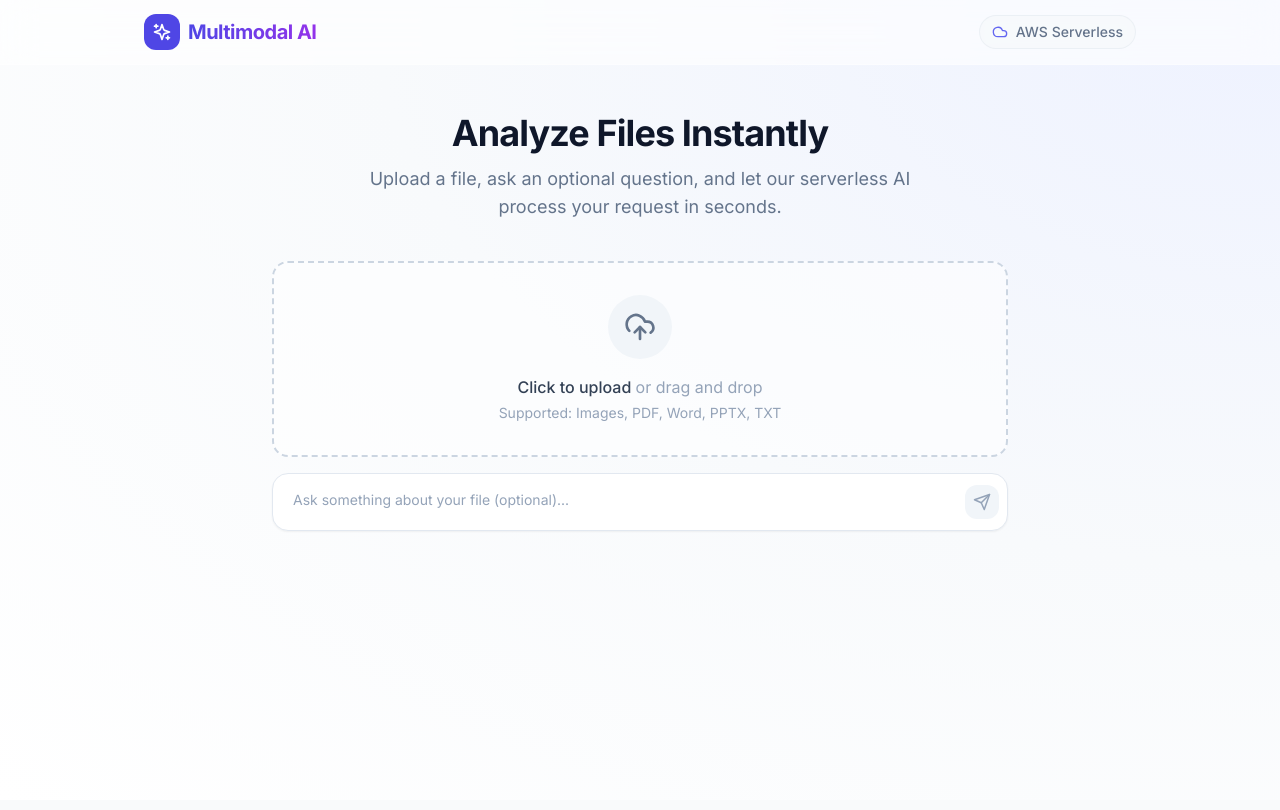
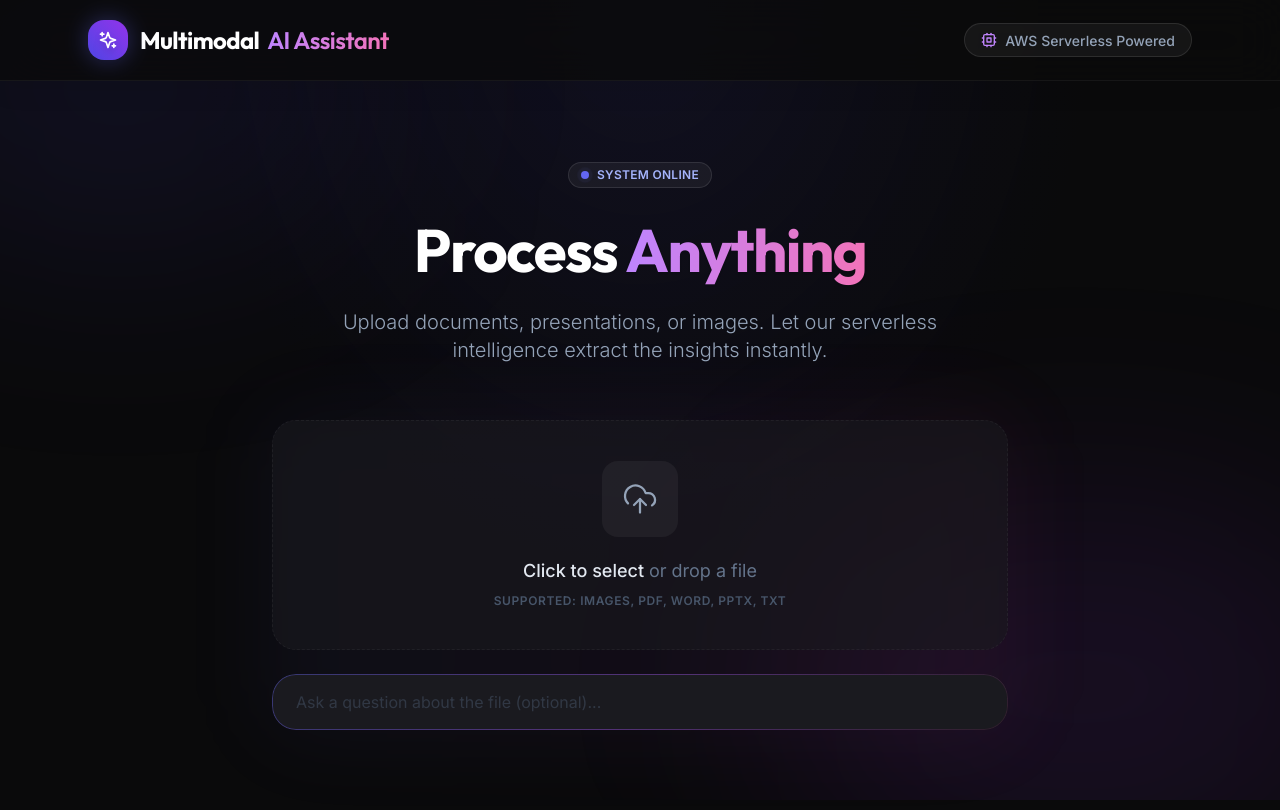
Before and after one commit to DharshanSP/fusionx, a React (Vite) app: page / in a window 1280 px wide. Built offline with nearby package versions, Linux system fonts and the light colour scheme.

Commit message:
frontend updated

```diff
--- a/index.html
+++ b/index.html
@@ -1,5 +1,5 @@
 <!doctype html>
-<html lang="en">
+<html lang="en" class="dark">
   <head>
     <meta charset="UTF-8" />
     <link rel="icon" type="image/svg+xml" href="/vite.svg" />
@@ -7,9 +7,9 @@
     <title>Multimodal AI Assistant</title>
     <link rel="preconnect" href="https://fonts.googleapis.com">
     <link rel="preconnect" href="https://fonts.gstatic.com" crossorigin>
-    <link href="https://fonts.googleapis.com/css2?family=Inter:wght@300;400;500;600;700&display=swap" rel="stylesheet">
+    <link href="https://fonts.googleapis.com/css2?family=Outfit:wght@300;400;500;600;700&family=Inter:wght@300;400;500;600&display=swap" rel="stylesheet">
   </head>
-  <body class="bg-gray-50 text-gray-900 font-sans antialiased min-h-screen selection:bg-indigo-200 selection:text-indigo-900">
+  <body class="bg-[#0A0A0B] text-slate-200 font-sans antialiased min-h-screen selection:bg-indigo-500/30 selection:text-indigo-200 overflow-x-hidden">
     <div id="root"></div>
     <script type="module" src="/src/main.jsx"></script>
   </body>
--- a/src/App.jsx
+++ b/src/App.jsx
@@ -26,23 +26,42 @@ function App() {
   };
 
   return (
-    <div className="min-h-screen flex flex-col font-sans bg-[radial-gradient(ellipse_at_top_right,_var(--tw-gradient-stops))] from-indigo-50 via-slate-50 to-white">
+    <div className="min-h-screen flex flex-col relative">
+      {/* Dynamic Background Effects */}
+      <div className="fixed inset-0 pointer-events-none z-0 overflow-hidden">
+        {/* Core dark gradient */}
+        <div className="absolute inset-0 bg-[radial-gradient(ellipse_at_top,_var(--tw-gradient-stops))] from-indigo-900/20 via-background to-background"></div>
+        {/* Animated glowing blobs */}
+        <div className="absolute top-[-10%] left-[-10%] w-[40%] h-[40%] rounded-full bg-indigo-600/10 blur-[120px] animate-blob"></div>
+        <div className="absolute bottom-[-10%] right-[-10%] w-[50%] h-[50%] rounded-full bg-purple-600/10 blur-[120px] animate-blob" style={{ animationDelay: '2s' }}></div>
+      </div>
+
       <Navbar />
 
-      <main className="flex-1 max-w-3xl w-full mx-auto px-4 py-8 sm:py-12 flex flex-col items-center">
+      <main className="flex-1 max-w-3xl w-full mx-auto px-4 py-12 sm:py-20 flex flex-col items-center relative z-10">
 
-        {/* Main Content Card Container */}
-        <div className="w-full space-y-6">
-          <div className="text-center mb-10 animate-fade-in">
-            <h2 className="text-3xl sm:text-4xl font-extrabold text-slate-900 tracking-tight mb-3">
-              Analyze Files Instantly
+        {/* Main Content Container */}
+        <div className="w-full space-y-8">
+          <div className="text-center mb-14 animate-slide-up">
+            <div className="inline-flex items-center gap-2 px-3 py-1 rounded-full bg-white/5 border border-white/10 text-xs font-semibold tracking-wide text-indigo-300 uppercase mb-6">
+              <span className="relative flex h-2 w-2">
+                <span className="animate-ping absolute inline-flex h-full w-full rounded-full bg-indigo-400 opacity-75"></span>
+                <span className="relative inline-flex rounded-full h-2 w-2 bg-indigo-500"></span>
+              </span>
+              System Online
+            </div>
+            <h2 className="text-4xl sm:text-5xl md:text-6xl font-extrabold text-white tracking-tight mb-5 font-display drop-shadow-sm leading-tight pb-2 pt-2">
+              Process <span className="gradient-text">Anything</span>
             </h2>
-            <p className="text-slate-500 text-lg max-w-xl mx-auto">
-              Upload a file, ask an optional question, and let our serverless AI process your request in seconds.
+            <p className="text-slate-400 text-lg sm:text-xl max-w-2xl mx-auto font-light leading-relaxed">
+              Upload documents, presentations, or images. Let our serverless intelligence extract the insights instantly.
             </p>
           </div>
 
-          <div className="flex flex-col gap-4">
+          <div className="flex flex-col gap-6 relative">
+            {/* Subtle glow behind the main interactive area */}
+            <div className="absolute -inset-4 bg-gradient-to-r from-indigo-500/10 via-purple-500/10 to-pink-500/10 blur-2xl opacity-50 rounded-[3rem] -z-10"></div>
+
             <UploadBox file={file} setFile={setFile} />
             <QueryInput
               query={query}
--- a/src/components/Navbar.jsx
+++ b/src/components/Navbar.jsx
@@ -1,21 +1,25 @@
 import React from 'react';
-import { Sparkles, Cloud } from 'lucide-react';
+import { Sparkles, Cpu } from 'lucide-react';
 
 export default function Navbar() {
   return (
-    <header className="glass-header">
-      <div className="max-w-5xl mx-auto px-4 h-16 flex items-center justify-between">
-        <div className="flex items-center gap-2">
-          <div className="bg-indigo-600 p-2 rounded-xl text-white">
-            <Sparkles size={20} />
+    <header className="glass-header shadow-[0_4px_30px_rgba(0,0,0,0.1)]">
+      <div className="max-w-6xl mx-auto px-6 h-20 flex items-center justify-between">
+        <div className="flex items-center gap-3">
+          <div className="relative group cursor-pointer">
+            <div className="absolute inset-0 bg-indigo-500 blur-md opacity-40 group-hover:opacity-70 transition-opacity rounded-full duration-500"></div>
+            <div className="bg-gradient-to-tr from-indigo-600 to-purple-600 p-2.5 rounded-2xl text-white relative flex items-center justify-center transform group-hover:scale-105 transition-transform duration-300">
+              <Sparkles size={20} className="drop-shadow-lg" />
+            </div>
           </div>
-          <h1 className="text-xl font-bold bg-clip-text text-transparent bg-gradient-to-r from-indigo-600 to-purple-600 font-sans tracking-tight">
-            Multimodal AI
+          <h1 className="text-xl md:text-2xl font-bold font-display tracking-tight text-white flex items-center gap-2">
+            Multimodal <span className="gradient-text font-semibold">AI Assistant</span>
           </h1>
         </div>
-        <div className="flex items-center gap-2 text-sm font-medium text-slate-500 bg-slate-100/50 px-3 py-1.5 rounded-full border border-slate-200/50 backdrop-blur-sm">
-          <Cloud size={16} className="text-indigo-500" />
-          <span>AWS Serverless</span>
+        <div className="flex items-center gap-2 text-xs md:text-sm font-medium text-slate-400 bg-white/5 hover:bg-white/10 transition-colors px-4 py-2 rounded-full border border-white/10 cursor-default">
+          <Cpu size={16} className="text-purple-400" />
+          <span className="hidden leading-none md:block mt-0.5">AWS Serverless Powered</span>
+          <span className="md:hidden top-0.5 relative leading-none">AWS</span>
         </div>
       </div>
     </header>
--- a/src/components/QueryInput.jsx
+++ b/src/components/QueryInput.jsx
@@ -13,30 +13,31 @@ export default function QueryInput({ query, setQuery, onSubmit, isLoading, disab
 
   return (
     <div className="w-full relative animate-slide-up" style={{ animationDelay: '100ms' }}>
-      <div className="relative flex items-center bg-white rounded-2xl border border-slate-200 shadow-sm focus-within:border-indigo-500 focus-within:ring-4 focus-within:ring-indigo-500/10 transition-all duration-300">
+      <div className={`relative flex items-center bg-[#1a1a1f] rounded-3xl premium-glow transition-all duration-300 ${!disabled ? 'shadow-[0_8px_30px_rgba(99,102,241,0.1)]' : ''}`}>
         <textarea
           value={query}
           onChange={(e) => setQuery(e.target.value)}
           onKeyDown={handleKeyDown}
-          placeholder="Ask something about your file (optional)..."
-          className="w-full bg-transparent border-0 rounded-2xl py-4 pl-5 pr-14 text-sm text-slate-800 placeholder:text-slate-400 focus:ring-0 resize-none h-14"
+          placeholder="Ask a question about the file (optional)..."
+          className="w-full bg-transparent border-0 rounded-3xl py-4 pl-6 pr-16 text-sm text-slate-200 placeholder:text-slate-600 focus:ring-0 resize-none h-14 md:text-base outline-none disabled:opacity-50"
           rows={1}
+          disabled={disabled}
         />
-        <div className="absolute right-2 top-1/2 -translate-y-1/2">
+        <div className="absolute right-2.5 top-1/2 -translate-y-1/2">
           <button
             type="button"
             onClick={onSubmit}
             disabled={disabled}
-            className={`p-2 rounded-xl flex items-center justify-center transition-all duration-300 ${
+            className={`w-10 h-10 rounded-2xl flex items-center justify-center transition-all duration-500 ${
               disabled
-                ? 'bg-slate-100 text-slate-400 cursor-not-allowed'
-                : 'bg-indigo-600 text-white hover:bg-indigo-700 shadow-md hover:shadow-lg hover:-translate-y-0.5'
+                ? 'bg-white/5 text-slate-600 cursor-not-allowed hidden'
+                : 'bg-gradient-to-tr from-indigo-600 to-purple-600 text-white shadow-[0_0_20px_rgba(99,102,241,0.4)] hover:shadow-[0_0_25px_rgba(168,85,247,0.6)] hover:-translate-y-0.5'
             }`}
           >
             {isLoading ? (
               <Loader2 size={18} className="animate-spin" />
             ) : (
-              <Send size={18} className={!disabled ? 'ml-0.5' : ''} />
+              <Send size={18} className="ml-0.5" strokeWidth={2} />
             )}
           </button>
         </div>
--- a/src/components/ResponseCard.jsx
+++ b/src/components/ResponseCard.jsx
@@ -5,43 +5,49 @@ export default function ResponseCard({ response, isLoading }) {
   if (!response && !isLoading) return null;
 
   return (
-    <div className="w-full mt-8 animate-fade-in">
-      <div className="relative overflow-hidden glass-panel p-6 sm:p-8">
+    <div className="w-full mt-6 animate-fade-in relative z-10">
+      <div className="relative glass-panel p-6 sm:p-8 overflow-visible premium-glow bg-[#121214]/90">
 
-        {/* Decorative background blur */}
-        <div className="absolute -top-24 -right-24 w-48 h-48 bg-indigo-500/20 rounded-full blur-3xl pointer-events-none"></div>
-        <div className="absolute -bottom-24 -left-24 w-48 h-48 bg-purple-500/20 rounded-full blur-3xl pointer-events-none"></div>
-
-        <div className="relative z-10 flex gap-4">
-          <div className="hidden sm:flex flex-shrink-0 w-10 h-10 rounded-full bg-gradient-to-tr from-indigo-600 to-purple-600 items-center justify-center shadow-md">
-            <Sparkles size={20} className="text-white" />
+        {/* Core response container with a subtle shimmer effect */}
+        <div className="relative z-10 flex gap-5">
+          <div className="hidden sm:flex flex-shrink-0 w-12 h-12 rounded-2xl bg-gradient-to-br from-indigo-500 via-purple-500 to-pink-500 items-center justify-center shadow-[0_0_30px_rgba(168,85,247,0.3)]">
+            <Sparkles size={22} className="text-white drop-shadow-md" />
           </div>
 
           <div className="flex-1 min-w-0">
-            <div className="flex items-center gap-2 mb-2 sm:hidden">
-                <div className="flex-shrink-0 w-8 h-8 rounded-full bg-gradient-to-tr from-indigo-600 to-purple-600 flex items-center justify-center shadow-sm">
-                    <Sparkles size={16} className="text-white" />
+            <div className="flex items-center gap-3 mb-3 sm:hidden">
+                <div className="flex-shrink-0 w-10 h-10 rounded-2xl bg-gradient-to-br from-indigo-500 via-purple-500 to-pink-500 flex items-center justify-center shadow-[0_0_20px_rgba(168,85,247,0.4)]">
+                    <Sparkles size={18} className="text-white" />
                 </div>
-                <h3 className="text-sm font-semibold text-slate-800">AI Assistant</h3>
+                <h3 className="text-base font-semibold text-slate-200">AI Assistant</h3>
             </div>
 
             {isLoading ? (
-              <div className="space-y-4">
+              <div className="space-y-5 pt-1">
                 <div className="flex items-center gap-3">
-                  <div className="w-4 h-4 rounded-full bg-indigo-500 animate-pulse"></div>
-                  <p className="text-sm font-medium text-indigo-600 animate-pulse">
-                    Processing image with AI...
+                  <div className="relative flex h-5 w-5 items-center justify-center">
+                    <span className="animate-ping absolute inline-flex h-full w-full rounded-full bg-indigo-400 opacity-20"></span>
+                    <span className="relative inline-flex rounded-full h-3 w-3 bg-indigo-500"></span>
+                  </div>
+                  <p className="text-sm font-semibold tracking-wider text-indigo-400 uppercase">
+                    Analyzing file with Bedrock...
                   </p>
                 </div>
-                <div className="space-y-2 mt-4 max-w-2xl">
-                  <div className="h-4 bg-slate-200/60 rounded-md w-3/4 animate-pulse"></div>
-                  <div className="h-4 bg-slate-200/60 rounded-md w-full animate-pulse"></div>
-                  <div className="h-4 bg-slate-200/60 rounded-md w-5/6 animate-pulse"></div>
+                <div className="space-y-3 mt-4 max-w-2xl px-1">
+                  <div className="h-2.5 bg-slate-800/80 rounded-md w-3/4 overflow-hidden relative">
+                    <div className="absolute inset-0 -translate-x-full animate-[shimmer_1.5s_infinite] bg-gradient-to-r from-transparent via-white/10 to-transparent"></div>
+                  </div>
+                  <div className="h-2.5 bg-slate-800/80 rounded-md w-full overflow-hidden relative">
+                    <div className="absolute inset-0 -translate-x-full animate-[shimmer_1.5s_infinite] bg-gradient-to-r from-transparent via-white/10 to-transparent" style={{ animationDelay: '0.2s' }}></div>
+                  </div>
+                  <div className="h-2.5 bg-slate-800/80 rounded-md w-5/6 overflow-hidden relative">
+                    <div className="absolute inset-0 -translate-x-full animate-[shimmer_1.5s_infinite] bg-gradient-to-r from-transparent via-white/10 to-transparent" style={{ animationDelay: '0.4s' }}></div>
+                  </div>
                 </div>
               </div>
             ) : (
-              <div className="bg-white/60 backdrop-blur-sm rounded-2xl rounded-tl-none sm:rounded-tl-2xl border border-white/50 p-4 shadow-sm prose prose-slate prose-sm max-w-none">
-                <p className="text-slate-800 leading-relaxed whitespace-pre-wrap">
+              <div className="bg-[#1a1a1f]/80 rounded-2xl rounded-tl-none sm:rounded-tl-2xl border border-white/5 p-5 md:p-6 shadow-inner relative">
+                <p className="text-slate-200 leading-relaxed whitespace-pre-wrap font-sans text-[15px] sm:text-base selection:bg-indigo-500/30 selection:text-white">
                   {response}
                 </p>
               </div>
--- a/src/components/UploadBox.jsx
+++ b/src/components/UploadBox.jsx
@@ -1,5 +1,5 @@
 import React, { useState, useRef } from 'react';
-import { UploadCloud, Image as ImageIcon, X, FileText } from 'lucide-react';
+import { UploadCloud, X, FileText } from 'lucide-react';
 
 export default function UploadBox({ file, setFile }) {
   const [isDragging, setIsDragging] = useState(false);
@@ -42,16 +42,19 @@ export default function UploadBox({ file, setFile }) {
     <div className="w-full relative animate-slide-up">
       {!file ? (
         <div
-          className={`relative overflow-hidden group border-2 border-dashed rounded-2xl p-8 text-center transition-all duration-300 ease-in-out cursor-pointer ${
+          className={`relative overflow-hidden group rounded-3xl p-10 text-center transition-all duration-300 ease-out cursor-pointer ${
             isDragging
-              ? 'border-indigo-500 bg-indigo-50/50'
-              : 'border-slate-300 hover:border-indigo-400 bg-white/50 hover:bg-slate-50/50'
-          }`}
+              ? 'bg-indigo-500/10 border-indigo-500/50'
+              : 'bg-[#1a1a1f]/60 hover:bg-[#202026]/80 border-white/5 hover:border-indigo-500/30'
+          } border border-dashed`}
           onDragOver={handleDragOver}
           onDragLeave={handleDragLeave}
           onDrop={handleDrop}
           onClick={() => inputRef.current?.click()}
         >
+          {/* Subtle background glow effect on hover */}
+          <div className="absolute inset-0 bg-gradient-to-br from-indigo-500/0 via-purple-500/0 to-indigo-500/0 group-hover:from-indigo-500/5 group-hover:via-purple-500/5 group-hover:to-pink-500/5 transition-all duration-700 pointer-events-none"></div>
+
           <input
             type="file"
             ref={inputRef}
@@ -59,21 +62,21 @@ export default function UploadBox({ file, setFile }) {
             accept=".jpg,.jpeg,.png,.pdf,.docx,.pptx,.txt"
             className="hidden"
           />
-          <div className="flex flex-col items-center justify-center space-y-4">
-            <div className={`p-4 rounded-full transition-colors duration-300 ${isDragging ? 'bg-indigo-100 text-indigo-600' : 'bg-slate-100 text-slate-500 group-hover:bg-indigo-50 group-hover:text-indigo-500'}`}>
-              <UploadCloud size={32} />
+          <div className="flex flex-col items-center justify-center space-y-5 relative z-10">
+            <div className={`p-5 rounded-2xl transition-all duration-500 ${isDragging ? 'bg-indigo-500/20 text-indigo-300 scale-110 shadow-[0_0_30px_rgba(99,102,241,0.3)]' : 'bg-white/5 text-slate-400 group-hover:bg-white/10 group-hover:text-indigo-300 group-hover:shadow-[0_0_20px_rgba(99,102,241,0.2)] group-hover:-translate-y-1'}`}>
+              <UploadCloud size={36} strokeWidth={1.5} />
             </div>
             <div>
-              <p className="text-base font-medium text-slate-700">
-                Click to upload <span className="text-slate-400 font-normal">or drag and drop</span>
+              <p className="text-lg font-medium text-slate-200">
+                Click to select <span className="text-slate-500 font-normal">or drop a file</span>
               </p>
-              <p className="text-sm text-slate-400 mt-1">Supported: Images, PDF, Word, PPTX, TXT</p>
+              <p className="text-xs font-semibold tracking-wider text-slate-600 mt-2 uppercase">Supported: Images, PDF, Word, PPTX, TXT</p>
             </div>
           </div>
         </div>
       ) : (
-        <div className="relative group border border-slate-200 rounded-2xl overflow-hidden bg-white shadow-sm p-4 flex items-center gap-4">
-          <div className="w-16 h-16 rounded-xl overflow-hidden bg-slate-100 flex-shrink-0 relative flex items-center justify-center">
+        <div className="relative group premium-glow bg-[#1a1a1f] rounded-3xl overflow-hidden p-5 flex items-center gap-5 layout-card">
+          <div className="w-16 h-16 rounded-2xl overflow-hidden bg-black/40 flex-shrink-0 relative flex items-center justify-center border border-white/5 shadow-inner">
             {file.type.startsWith('image/') ? (
               <img
                 src={URL.createObjectURL(file)}
@@ -81,17 +84,22 @@ export default function UploadBox({ file, setFile }) {
                 className="w-full h-full object-cover"
               />
             ) : (
-              <FileText size={28} className="text-indigo-400" />
+              <FileText size={28} className="text-indigo-400 opacity-80" strokeWidth={1.5} />
             )}
           </div>
           <div className="flex-1 min-w-0">
-            <p className="text-sm font-medium text-slate-900 truncate">{file.name}</p>
-            <p className="text-xs text-slate-500 mt-0.5">{(file.size / 1024 / 1024).toFixed(2)} MB</p>
+            <p className="text-sm font-semibold text-slate-200 truncate">{file.name}</p>
+            <p className="text-xs text-slate-500 mt-1 uppercase tracking-wider font-medium">
+              {(file.size / 1024 / 1024).toFixed(2)} MB • {file.name.split('.').pop()}
+            </p>
           </div>
           <button
             type="button"
-            onClick={clearFile}
-            className="p-2 text-slate-400 hover:text-red-500 hover:bg-red-50 rounded-full transition-colors focus:outline-none"
+            onClick={(e) => {
+              e.stopPropagation();
+              clearFile();
+            }}
+            className="p-3 text-slate-400 hover:text-white hover:bg-red-500/20 rounded-full transition-all focus:outline-none"
           >
             <X size={20} />
           </button>
--- a/src/index.css
+++ b/src/index.css
@@ -4,16 +4,53 @@
 
 @layer base {
   body {
-    @apply bg-slate-50 text-slate-900;
+    @apply bg-background text-slate-300;
+  }
+
+  /* Scrollbar styling for sleek modern look */
+  ::-webkit-scrollbar {
+    width: 6px;
+    height: 6px;
+  }
+  ::-webkit-scrollbar-track {
+    background: transparent;
+  }
+  ::-webkit-scrollbar-thumb {
+    background: #333;
+    border-radius: 10px;
+  }
+  ::-webkit-scrollbar-thumb:hover {
+    background: #555;
   }
 }
 
 @layer components {
   .glass-panel {
-    @apply bg-white/70 backdrop-blur-md border border-white/20 shadow-[0_8px_30px_rgb(0,0,0,0.04)] rounded-2xl;
+    @apply bg-[#121214]/60 backdrop-blur-2xl border border-white/5 shadow-2xl rounded-3xl relative overflow-hidden;
   }
 
   .glass-header {
-    @apply bg-white/60 backdrop-blur-lg border-b border-white/30 sticky top-0 z-50;
+    @apply bg-[#0A0A0B]/80 backdrop-blur-xl border-b border-white/5 sticky top-0 z-50 transition-all duration-300;
+  }
+
+  .gradient-text {
+    @apply bg-clip-text text-transparent bg-gradient-to-r from-indigo-400 via-purple-400 to-pink-400 font-display animate-gradient-x;
+  }
+
+  .premium-glow {
+    position: relative;
+  }
+
+  .premium-glow::before {
+    content: '';
+    position: absolute;
+    top: 0; left: 0; right: 0; bottom: 0;
+    border-radius: inherit;
+    padding: 1px;
+    background: linear-gradient(135deg, rgba(99,102,241,0.4) 0%, rgba(168,85,247,0.4) 50%, rgba(236,72,153,0.1) 100%);
+    -webkit-mask: linear-gradient(#fff 0 0) content-box, linear-gradient(#fff 0 0);
+    -webkit-mask-composite: xor;
+    mask-composite: exclude;
+    pointer-events: none;
   }
 }
--- a/tailwind.config.js
+++ b/tailwind.config.js
@@ -4,25 +4,50 @@ export default {
     "./index.html",
     "./src/**/*.{js,ts,jsx,tsx}",
   ],
+  darkMode: 'class',
   theme: {
     extend: {
       fontFamily: {
         sans: ['Inter', 'sans-serif'],
+        display: ['Outfit', 'sans-serif'],
+      },
+      colors: {
+        background: '#0A0A0B',
+        panel: '#121214',
+        border: '#ffffff1a',
       },
       animation: {
+        'blob': 'blob 7s infinite',
+        'fade-in': 'fadeIn 0.6s cubic-bezier(0.16, 1, 0.3, 1) forwards',
+        'slide-up': 'slideUp 0.6s cubic-bezier(0.16, 1, 0.3, 1) forwards',
         'pulse-slow': 'pulse 3s cubic-bezier(0.4, 0, 0.6, 1) infinite',
-        'fade-in': 'fadeIn 0.5s ease-out forwards',
-        'slide-up': 'slideUp 0.5s ease-out forwards',
+        'gradient-x': 'gradient-x 15s ease infinite',
       },
       keyframes: {
+        blob: {
+          '0%': { transform: 'translate(0px, 0px) scale(1)' },
+          '33%': { transform: 'translate(30px, -50px) scale(1.1)' },
+          '66%': { transform: 'translate(-20px, 20px) scale(0.9)' },
+          '100%': { transform: 'translate(0px, 0px) scale(1)' },
+        },
         fadeIn: {
           '0%': { opacity: '0' },
           '100%': { opacity: '1' },
         },
         slideUp: {
-          '0%': { opacity: '0', transform: 'translateY(20px)' },
+          '0%': { opacity: '0', transform: 'translateY(16px)' },
           '100%': { opacity: '1', transform: 'translateY(0)' },
-        }
+        },
+        'gradient-x': {
+          '0%, 100%': {
+              'background-size': '200% 200%',
+              'background-position': 'left center'
+          },
+          '50%': {
+              'background-size': '200% 200%',
+              'background-position': 'right center'
+          },
+        },
       }
     },
   },
```
